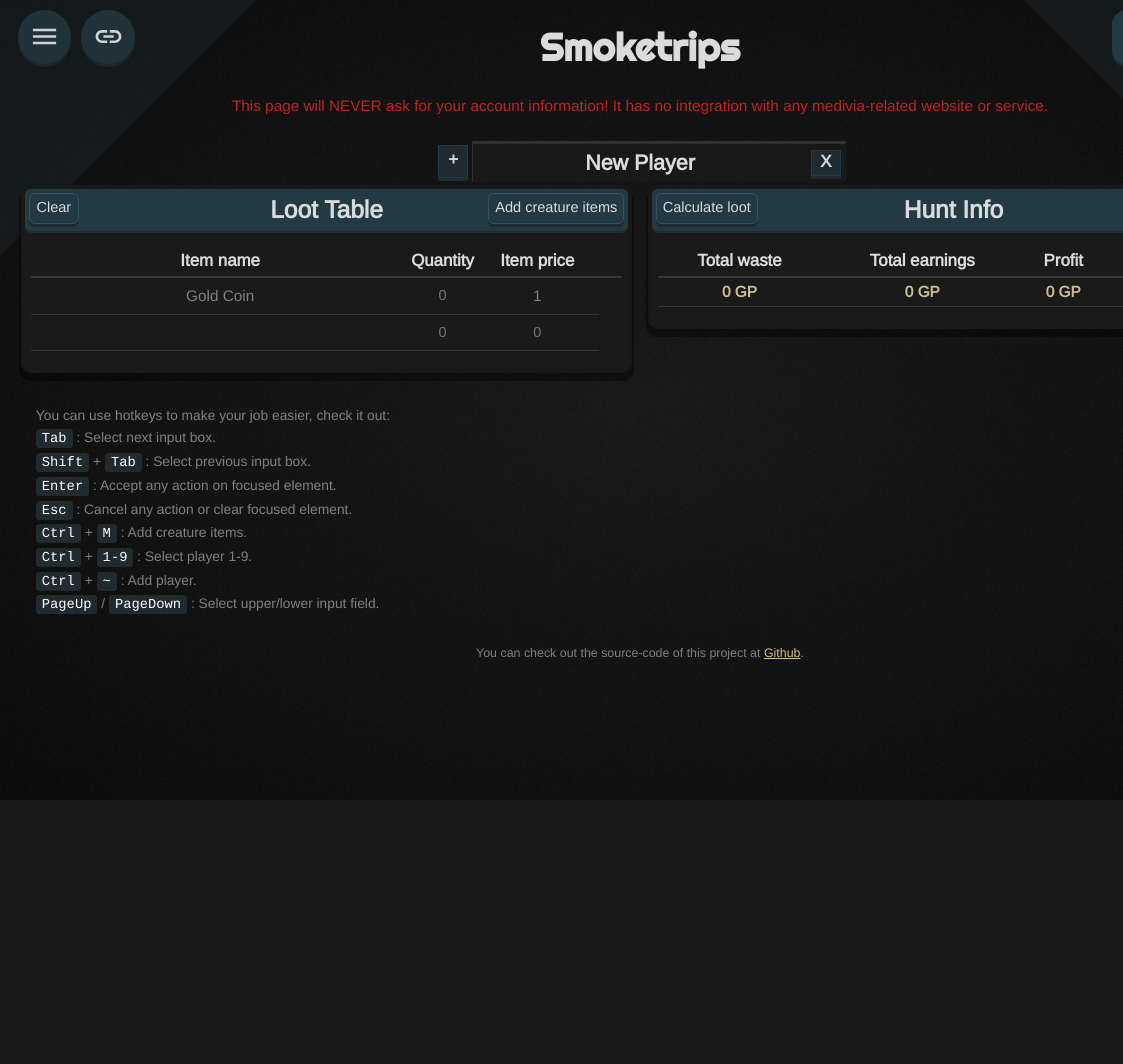
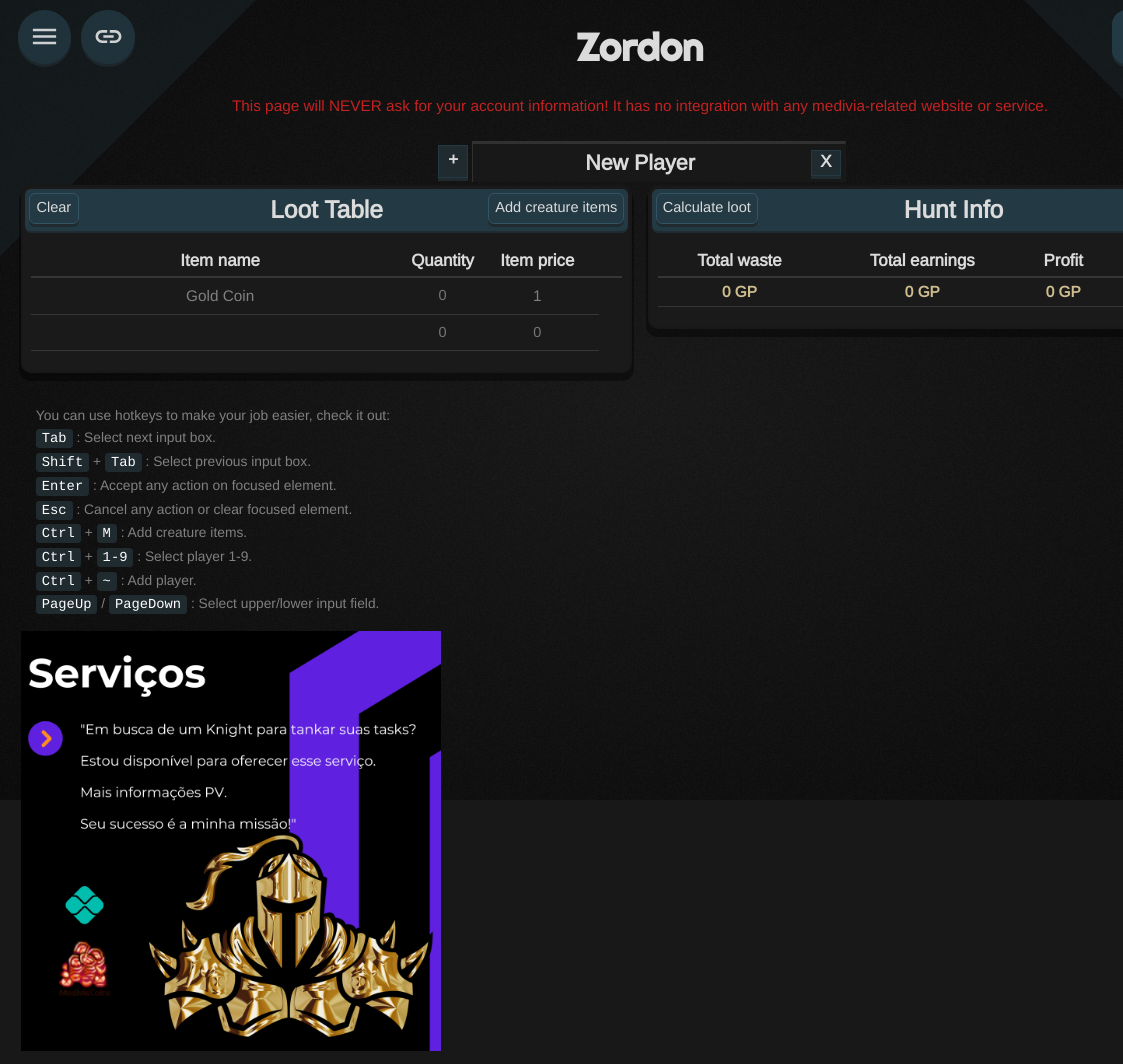
Before and after one commit to davidluiz91/medivialoot, a plain HTML site: page index.html in a window 1280 px wide. Shown: the full height of the page, 0-1123 px from the left. Before the commit the page ends 902 px from the top, so only its background shows below. Drawn offline with nearby package versions, Linux system fonts and the light colour scheme.

Commit message:
zordon-service

```diff
--- a/index.html
+++ b/index.html
@@ -93,7 +93,7 @@
         </div>
         <!-- Sidebar -->
 
-            <h1 class="title">Smoketrips</h1>
+            <h1 class="title">Zordon</h1>
             <p class="fishing-warning">This page will NEVER ask for your account information! It has no integration with any medivia-related website or service.</p>
             <div class="maingrid">
                 <!-- Player waste -->
@@ -172,7 +172,8 @@
             <kbd>Ctrl</kbd> + <kbd>~</kbd> : Add player.<br>
             <kbd>PageUp</kbd> / <kbd>PageDown</kbd> : Select upper/lower input field.<br>
         </p>
-        <footer class="footer-source"><small>You can check out the source-code of this project at <a href="https://github.com/Dreamshade-1911/dreamloot">Github</a>.</small></footer>
+        <img src="/imgs/servico.png" width="420" height="420" alt="">
+        <!-- <footer class="footer-source"><small>You can check out the source-code of this project at <a href="https://github.com/Dreamshade-1911/dreamloot">Github</a>.</small></footer> -->
     </div>
 
     <!-- Templates -->
```
Also changed, not shown: imgs/servico.png (added).
